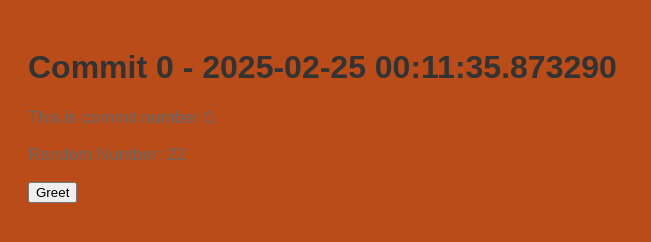
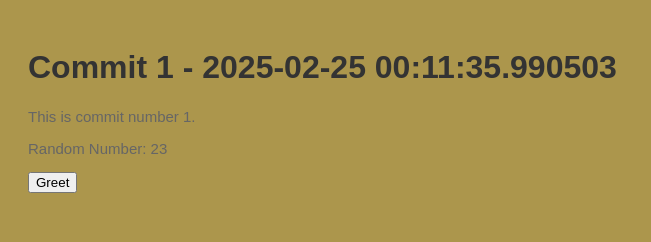
Before and after one commit to polishflits/autogen-repo-20250225001124, a plain HTML site: page index.html in a window 1280 px wide. Shown: the whole page, without its empty margins (0-651 px from the left). Drawn offline with Linux system fonts and the light colour scheme.

Commit message:
📝 Auto commit 1 with HTML, CSS, and JS

```diff
--- a/index.html
+++ b/index.html
@@ -2,13 +2,13 @@
     <!DOCTYPE html>
     <html>
     <head>
-        <title>Commit 0 - 2025-02-25 00:11:35.873290</title>
+        <title>Commit 1 - 2025-02-25 00:11:35.990503</title>
         <link rel="stylesheet" href="style.css">
     </head>
     <body>
-        <h1>Commit 0 - 2025-02-25 00:11:35.873290</h1>
-        <p>This is commit number 0.</p>
-        <p>Random Number: 22</p>
+        <h1>Commit 1 - 2025-02-25 00:11:35.990503</h1>
+        <p>This is commit number 1.</p>
+        <p>Random Number: 23</p>
         <button onclick="greet()">Greet</button>
         <script src="script.js"></script>
     </body>
--- a/script.js
+++ b/script.js
@@ -2,4 +2,4 @@
     function greet() {
         alert('Hello from commit ' + commitNumber + '!');
     }
-    var commitNumber = 0;
+    var commitNumber = 1;
--- a/style.css
+++ b/style.css
@@ -1,7 +1,7 @@
 
     body {
         font-family: Arial, sans-serif;
-        background-color: #ba4c1a;
+        background-color: #ac964c;
         padding: 20px;
     }
     h1 {
@@ -9,5 +9,5 @@
     }
     p {
         color: #666;
-        font-size: 17px;
+        font-size: 15px;
     }
```
